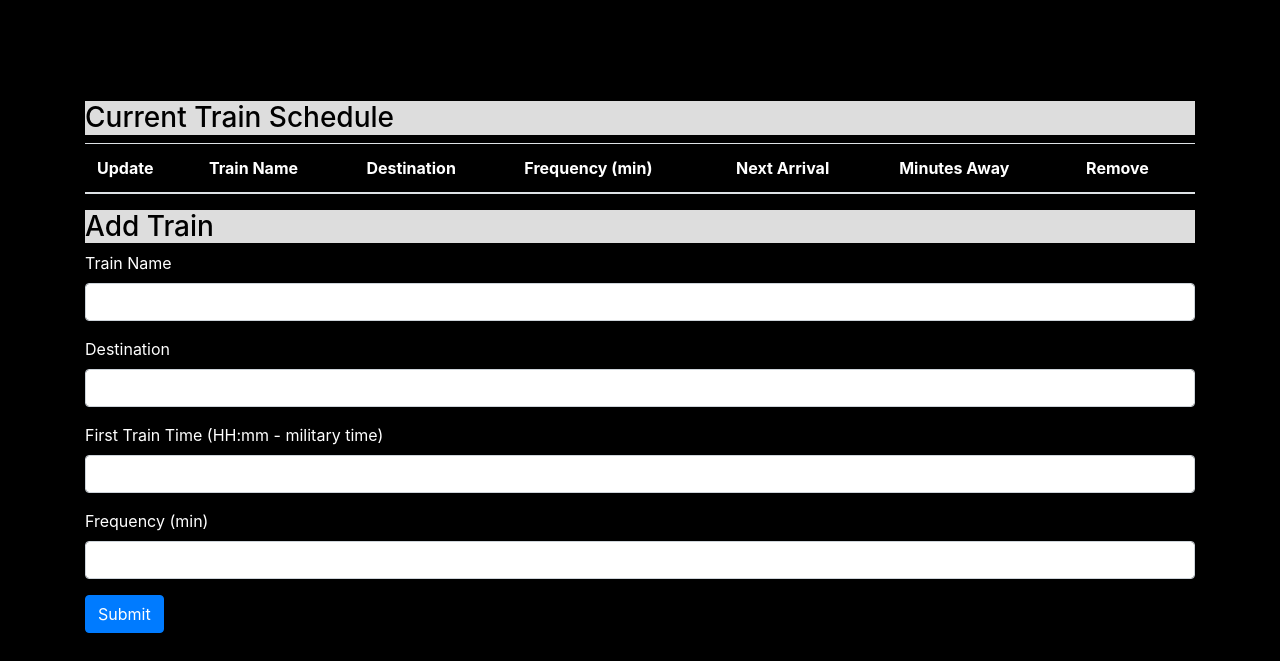
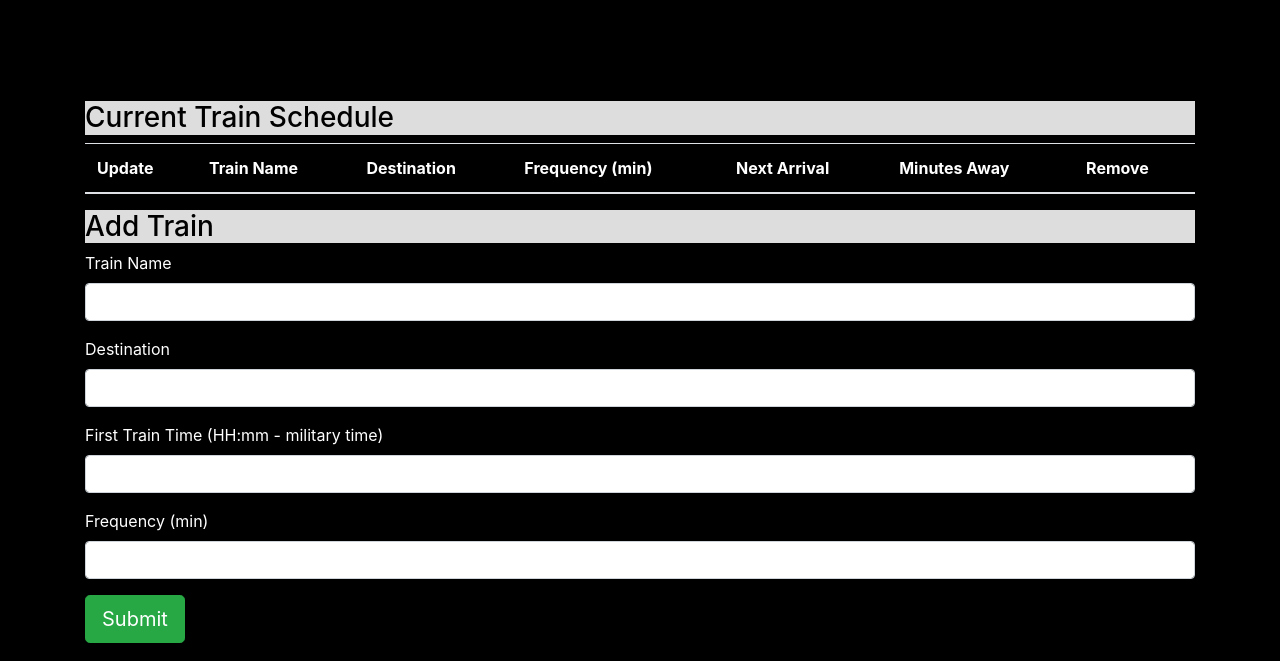
Before and after one commit to jagnoor/Train_Scheduler_Basic_Recommended, a plain HTML site: page index.html in a window 1280 px wide. Shown: the part 139-800 px from the top of the page. Drawn offline with nearby package versions, Linux system fonts and the light colour scheme; no server answers.

Commit message:
Assignment is working 6/26

```diff
--- a/assets/javascript/script.js
+++ b/assets/javascript/script.js
@@ -1,7 +1,7 @@
 // Initialize Firebase
 var index = 0;
 
- // Initialize Firebase
+ // Initialize Firebase https://console.firebase.google.com/u/0/project/trainchoochoo-bf5aa/overview
  var config = {
   apiKey: "AIzaSyCSOBKLrMeN2W73DGtgMoAgFSS3vC_bNDY",
   authDomain: "trainchoochoo-bf5aa.firebaseapp.com",
@@ -11,7 +11,6 @@ var index = 0;
   messagingSenderId: "753497564102"
 };
 firebase.initializeApp(config);
-
 
 
 var database = firebase.database();
--- a/index.html
+++ b/index.html
@@ -83,7 +83,7 @@
 						    <label for="frequency">Frequency (min)</label>
 						    <input type="number" class="form-control" id="frequency" aria-describedby="frequency" placeholder="">
 						  </div>
-						  <button type="submit" class="btn btn-primary" id="submit">Submit</button>
+						  <button type="submit" class="btn btn-success btn-lg" id="submit">Submit</button>
 						</form>
 					</div>
 				</div>
```
